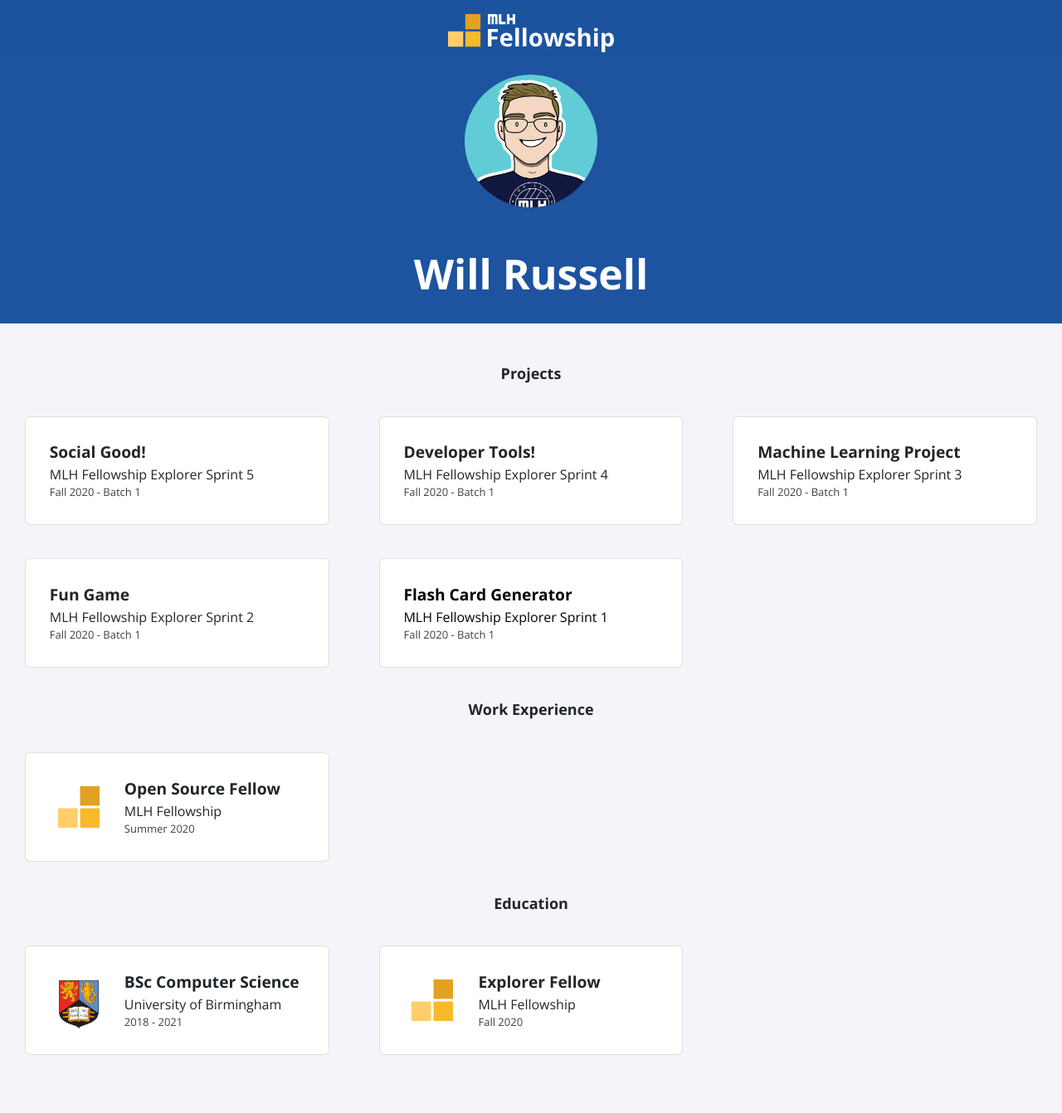
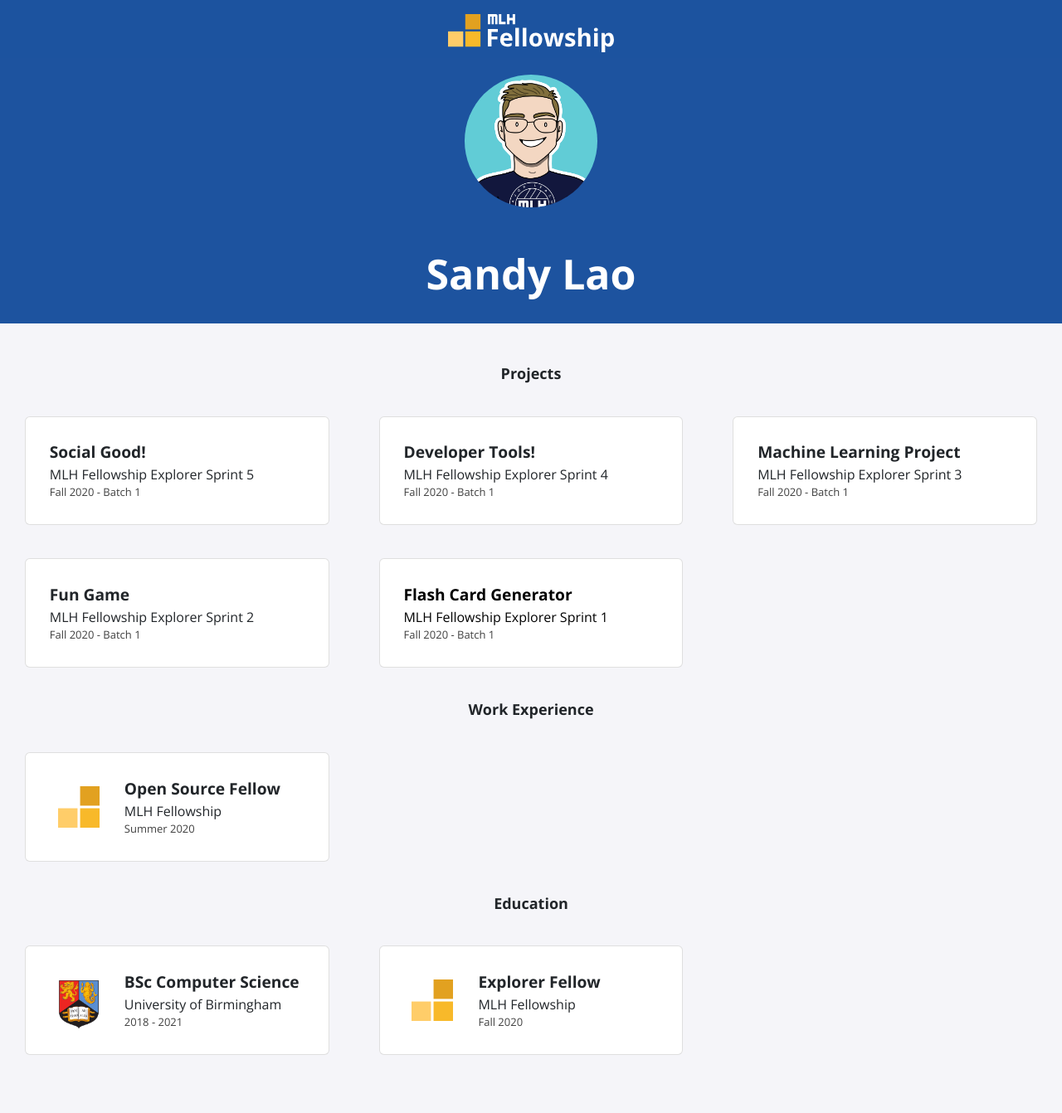
Before and after one commit to sandyl289/sandyl289.github.io, a Jekyll site: the page built from index.html, in a window 1280 px wide. Shown: the whole page at 83% size. Built offline with Jekyll 4.4.1, drawn with Linux system fonts in a browser that asks for light colours; nearby versions of some CDN libraries.

Commit message:
Change name, email, url and github username

```diff
--- a/_config.yml
+++ b/_config.yml
@@ -1,13 +1,13 @@
-title: "Will Russell"
-email: fellowship@mlh.io
+title: "Sandy Lao"
+email: sandy.lao@mail.mcgill.ca
 description: >- # this means to ignore newlines until "baseurl:"
   Write an awesome description for your new site here. You can edit this
   line in _config.yml. It will appear in your document head meta (for
   Google search results) and in your feed.xml site description.
 baseurl: "/"
-url: "/portfolio-template"
-twitter_username: mlhacks
-github_username:  mlh-fellowship
+url: "/sandyl289.github.io"
+#twitter_username: mlhacks
+github_username:  sandyl289
 
 sass:
   sass_dir: _sass
```
